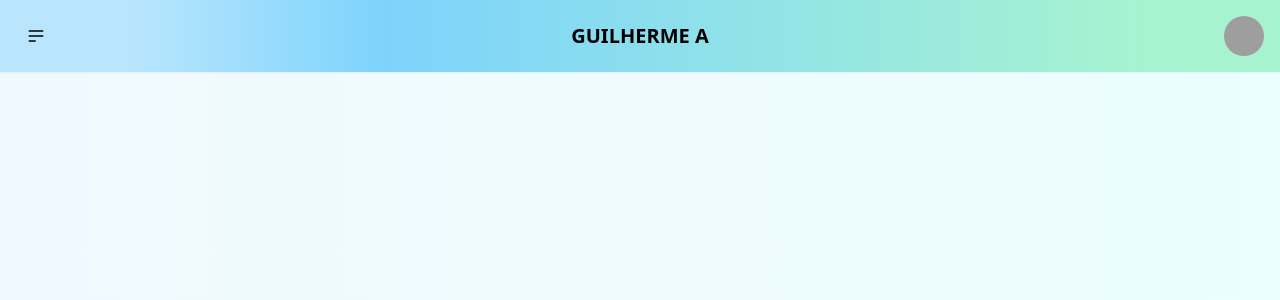
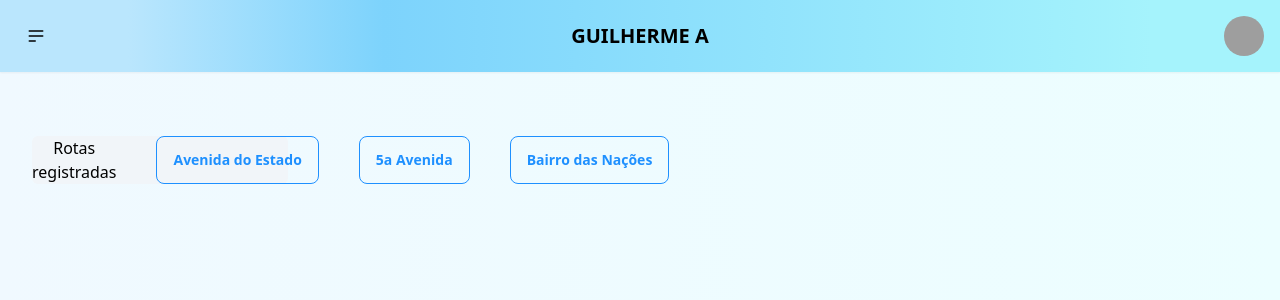
Before and after one commit to gbetiati/DesktopToMobileRegister, a React (Vite) app: page /RegisteredRoutes in a window 1280 px wide. Before the commit this address had no page. Shown: the top 300 px of the page. Built offline with nearby package versions, Linux system fonts and the light colour scheme; grey boxes are pictures that could not be loaded.

Commit message:
commit xz

```diff
--- a/src/App.jsx
+++ b/src/App.jsx
@@ -1,28 +1,27 @@
-import './App.css'
-import { BrowserRouter as Router } from 'react-router-dom';
-import { Routes ,Route } from 'react-router-dom';
+import "./App.css";
+import { BrowserRouter as Router } from "react-router-dom";
+import { Routes, Route } from "react-router-dom";
 
-import Menu from './components/Menu'
+import Menu from "./components/Menu";
 
-import Settings from './components/Settings'
-import RegisterScreen from './screens/RegisterScreen';
-import UsersScreen from './screens/UsersScreen';
-
+import Settings from "./components/Settings";
+import RegisterScreen from "./screens/RegisterScreen";
+import UsersScreen from "./screens/UsersScreen";
+import RegisteredRoutes from "./components/RegisteredRoutes";
 
 function App() {
-
   return (
-    <div className='bg bg-gradient-to-r from-sky-50 to-cyan-50 h-screen '>
-    <Router>
-      <Menu/>
-      <Routes>
-        <Route path="/form" element={<RegisterScreen/>}/>
-        <Route path="/users" element={<UsersScreen/>}/>
-        <Route path="/settings" element={<Settings/>}/>
-      </Routes>
-    </Router>
+    <div className="bg bg-gradient-to-r from-sky-50 to-cyan-50 h-screen ">
+      <Router>
+        <Menu />
+        <Routes>
+          <Route path="/form" element={<RegisterScreen />} />
+          <Route path="/users" element={<UsersScreen />} />
+          <Route path="/RegisteredRoutes" element={<RegisteredRoutes />} />
+        </Routes>
+      </Router>
     </div>
-  )
+  );
 }
 
-export default App
+export default App;
--- a/src/components/ButtonPost.jsx
+++ b/src/components/ButtonPost.jsx
@@ -1,6 +1,6 @@
 const ButtonPost = ({ onClickPost }) => {
   return (
-    <button className="bg-gradient-to-r from-sky-200 from-10% via-sky-300 via-30% to-emerald-200 to-90% p-3 mt-6 rounded-sm" onClick={onClickPost}>
+    <button className="bg-gradient-to-r from-sky-200 from-10% via-sky-300 via-30% to-cyan-200 to-90% p-3 mt-6 rounded-sm" onClick={onClickPost}>
       <a className="text text-black"> Cadastrar tudo ... </a>
     </button>
   );
--- a/src/components/Menu.jsx
+++ b/src/components/Menu.jsx
@@ -3,7 +3,7 @@ import { Link } from "react-router-dom";
 
 const Menu = () => {
   return (
-    <div className="navbar p-3 bg-gradient-to-r from-sky-200 from-10% via-sky-300 via-30% to-emerald-200 to-90% shadow-sm">
+    <div className="navbar p-3 bg-gradient-to-r from-sky-200 from-10% via-sky-300 via-30% to-cyan-200 to-90% shadow-sm">
       <div className="navbar-start">
         <div className="dropdown">
           <div tabIndex={0} role="button" className="btn btn-ghost btn-circle">
@@ -24,7 +24,7 @@ const Menu = () => {
           </div>
           <ul
             tabIndex={0}
-            className="menu menu-sm dropdown-content bg-gradient-to-r from-sky-100 from-10% via-sky-100 via-30% to-emerald-50 to-90% rounded-box z-[1] mt-3 w-52 p-2 shadow"
+            className="menu menu-sm dropdown-content bg-gradient-to-r from-sky-100 from-10% via-sky-100 via-30% to-cyan-100 to-90% rounded-box z-[1] mt-3 w-52 p-2 shadow"
           >
             <li>
               <Link to="/form">Rotas</Link>
@@ -33,7 +33,7 @@ const Menu = () => {
               <Link to="/users">Usuários</Link>
             </li>
             <li>
-              <Link to="/settings">Configurações</Link>
+              <Link to="/RegisteredRoutes">Configurações</Link>
             </li>
           </ul>
         </div>
--- /dev/null
+++ b/src/components/RegisteredRoutes.jsx
@@ -0,0 +1,16 @@
+const Routes = () => {
+    return (
+        <div className="flex justify-start mt-16 ml-8">
+            <div className="flex flex-row max-w-64 min-w-56 bg-slate-100 space-x-10 rounded-md">
+            <h2> Rotas registradas</h2>
+            <button className="btn btn-outline btn-accent"> Avenida do Estado</button>
+            <button className="btn btn-outline btn-accent"> 5a Avenida</button>
+            <button className="btn btn-outline btn-accent"> Bairro das Nações</button>
+
+
+            </div>
+        </div>
+    )
+}
+
+export default Routes
```
Also changed, not shown: src/components/Form.jsx (indentation only), src/components/Settings.jsx (line endings or trailing spaces).
